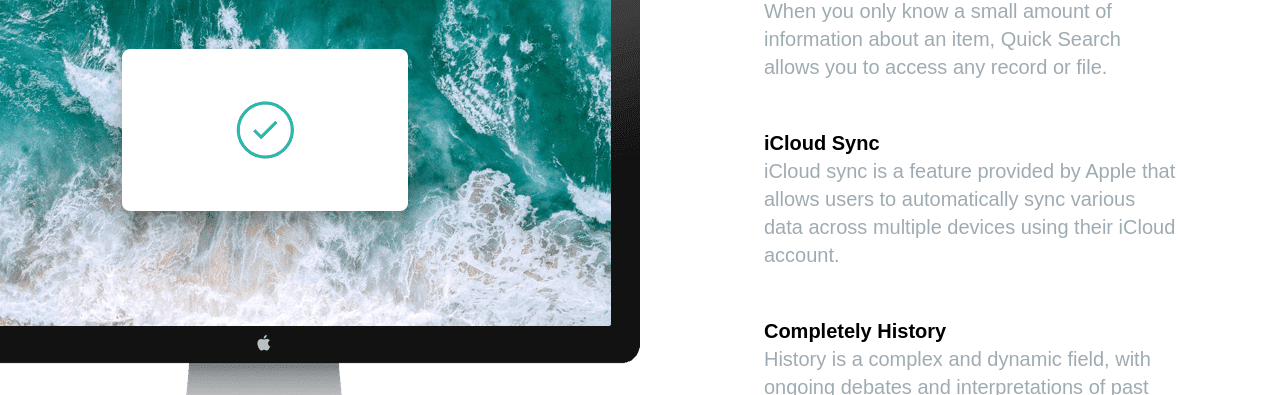
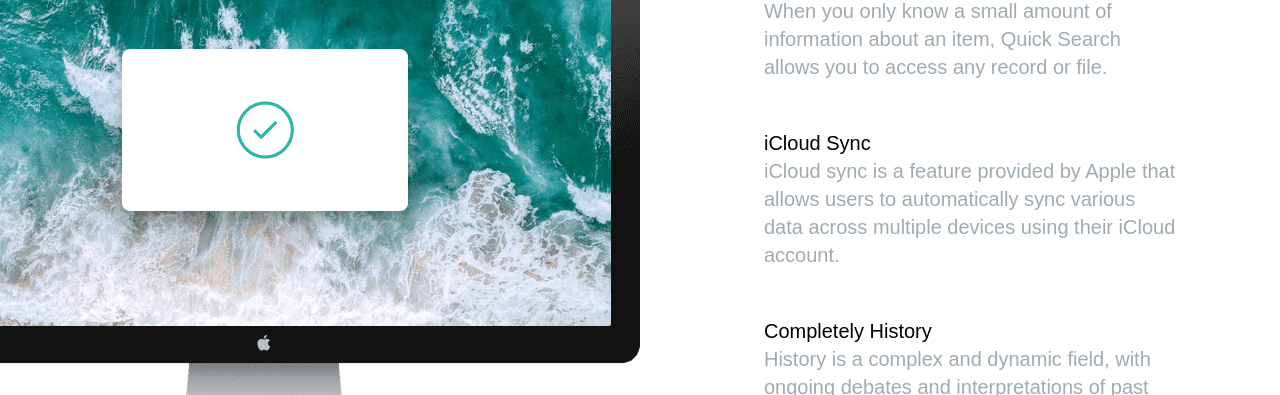
Before and after one commit to MQuiambao/appdev-midterm., a plain HTML site: page index.html in a window 1280 px wide. Shown: the part 960-1355 px from the top of the page. Drawn offline with Linux system fonts and the light colour scheme; a web font is replaced by a local one.

Commit message:
Update index.html vv4

```diff
--- a/index.html
+++ b/index.html
@@ -91,14 +91,14 @@
             </div>
             <!-- Item 2 -->
             <div>
-              <p><b>iCloud Sync</b></p>
+              <p>iCloud Sync</p>
               <p class="max-w-md text-grayishBlue">
                 iCloud sync is a feature provided by Apple that allows users to automatically sync various data across multiple devices using their iCloud account.
               </p>
             </div>
             <!-- Item 3 -->
             <div>
-              <p><b>Completely History</b></p>
+              <p>Completely History</p>
               <p class="max-w-md text-grayishBlue">
                 History is a complex and dynamic field, with ongoing debates and interpretations of past events.
                 It is an essential discipline for understanding the complexities of human society and the forces that shape our world.
```
